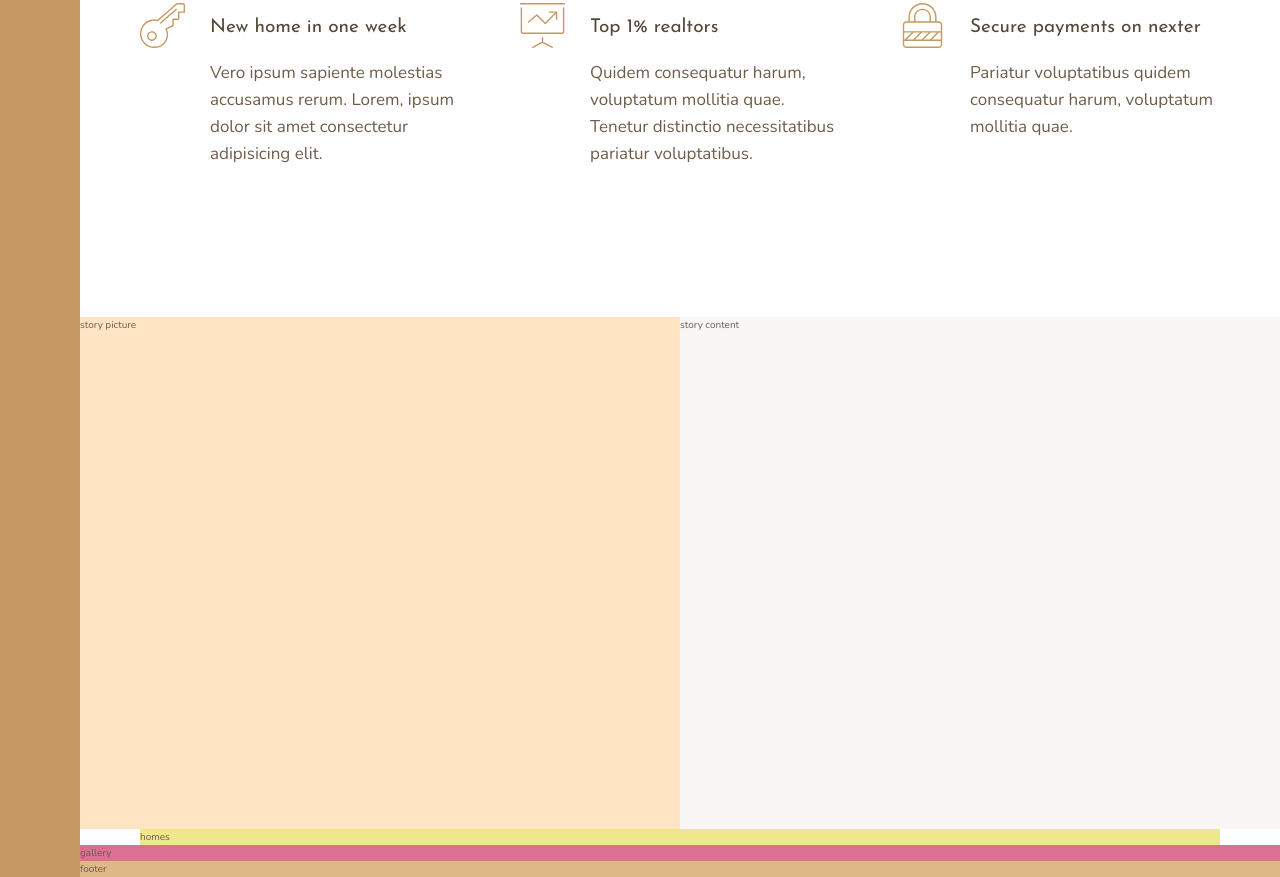
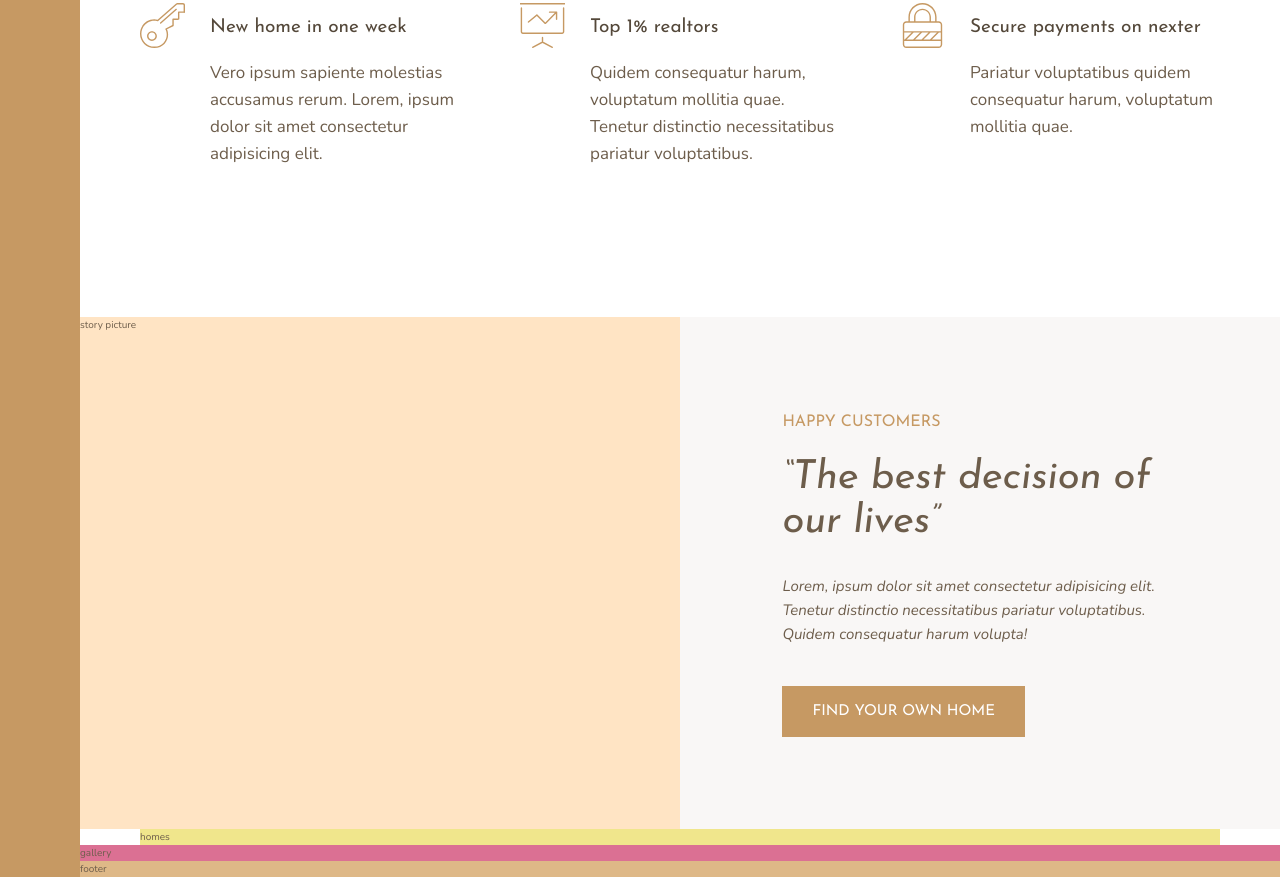
Before and after one commit to trinhminhnhat/html-css-nexter, a website: page index.html in a window 1280 px wide. Shown: the part 991-1868 px from the top of the page. Drawn offline with nearby package versions, Linux system fonts and the light colour scheme.

Commit message:
style: story section

```diff
--- a/index.html
+++ b/index.html
@@ -93,7 +93,21 @@
 
     <div class="story__picture">story picture</div>
 
-    <div class="story__content">story content</div>
+    <div class="story__content">
+        <h3 class="heading-3 mb-sm">
+            Happy Customers
+        </h3>
+        <h2 class="heading-2 mb-md">
+            &ldquo;The best decision of our lives&rdquo;
+        </h2>
+        <p class="story__text">
+            Lorem, ipsum dolor sit amet consectetur adipisicing elit. Tenetur distinctio necessitatibus pariatur
+            voluptatibus. Quidem consequatur harum volupta!
+        </p>
+        <button class="btn">
+            Find your own home
+        </button>
+    </div>
 
     <section class="homes">homes</section>
 
--- a/scss/_story.scss
+++ b/scss/_story.scss
@@ -7,5 +7,21 @@
     &__content {
         background-color: $color-grey-light-1;
         grid-column: col-start 5 / full-end;
+        padding: 6rem 8vw;
+
+        // display: flex;
+        // flex-direction: column;
+        // justify-content: center;
+        // align-items: start;
+
+        display: grid;
+        align-content: center;
+        justify-items: start;
+    }
+
+    &__text {
+        font-size: 1.5rem;
+        font-style: italic;
+        margin-bottom: 4rem;
     }
 }
--- a/scss/_typography.scss
+++ b/scss/_typography.scss
@@ -9,10 +9,24 @@
 
 .heading-2 {
     @extend %heading;
+    font-size: 4rem;
+    font-style: italic;
+    line-height: 1.1;
+
+    &--light {
+        color: $color-grey-light-1;
+    }
+
+    &--dark {
+        color: $color-grey-dark-1;
+    }
 }
 
 .heading-3 {
     @extend %heading;
+    font-size: 1.6rem;
+    color: $color-primary;
+    text-transform: uppercase;
 }
 
 .heading-4 {
@@ -27,3 +41,36 @@
         color: $color-grey-dark-1;
     }
 }
+
+.btn {
+    background-color: $color-primary;
+    color: #fff;
+    border: none;
+    border-radius: none;
+    font-size: 1.5rem;
+    font-family: $font-display;
+    text-transform: uppercase;
+    padding: 1.8rem 3rem;
+    cursor: pointer;
+    transition: all 0.2s;
+
+    &:hover {
+        background-color: $color-primary-dark;
+    }
+}
+
+.mb-sm {
+    margin-bottom: 2rem;
+}
+
+.mb-md {
+    margin-bottom: 3rem;
+}
+
+.mb-lg {
+    margin-bottom: 4rem;
+}
+
+.mb-hg {
+    margin-bottom: 8rem;
+}
```
Also changed, not shown: css/style.css.
